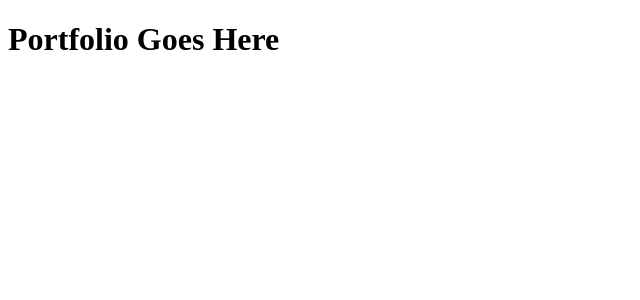
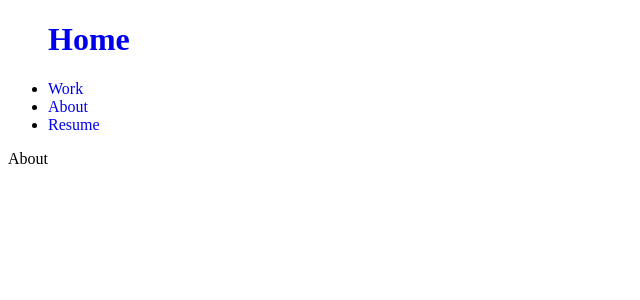
Before and after one commit to sherif-ffs/portfolio_v4, a React (Create React App) app in the folder porto4/: page /about in a window 1280 px wide. Shown: the top 300 px of the page, without its empty margins (0-640 px from the left). Built offline with nearby package versions, Linux system fonts and the light colour scheme; the HTML template or start-up script is replaced by a standard one.

Commit message:
get react-router to work

```diff
--- a/porto4/package.json
+++ b/porto4/package.json
@@ -8,6 +8,7 @@
     "@testing-library/user-event": "^7.2.1",
     "react": "^16.13.1",
     "react-dom": "^16.13.1",
+    "react-router-dom": "^5.2.0",
     "react-scripts": "3.4.1"
   },
   "scripts": {
--- a/porto4/src/App.js
+++ b/porto4/src/App.js
@@ -1,11 +1,39 @@
 import React from 'react';
+import { BrowserRouter, Route } from 'react-router-dom';
 
-function App() {
-  return (
-    <div className="App">
-      <h1>Portfolio Goes Here</h1>
-    </div>
-  );
+import PageTabs from './components/PageTabs';
+import About from './components/about/About'
+import Resume from './components/about/Resume'
+import Work from './components/work/Work'
+
+class App extends React.Component {
+
+  state = {
+    projects: {
+
+    }
+  }
+
+  render() {
+    return (
+      <div>
+        <BrowserRouter>
+          <PageTabs />
+          <div>
+            <Route path="/" exact
+            render={(routeProps) => <Work {...routeProps} state={this.state} loading={this.state.loading} projects={this.state.projects} />}
+            />
+            <Route path="/about"
+              render={(routeProps) => <About {...routeProps} state={this.state} loading={this.state.loading} />}
+             />
+             <Route path="/resume"
+              render={(routeProps) => <Resume {...routeProps} />}
+             />
+          </div>
+        </BrowserRouter>
+      </div>
+    )
+  }
 }
 
 export default App;
--- /dev/null
+++ b/porto4/src/components/PageTabs.js
@@ -0,0 +1,63 @@
+import React from 'react';
+import { Link } from 'react-router-dom';
+
+import '../styles/pageTabs.css'
+
+export default class PageTabs extends React.Component {
+  state = {
+    currentPage: '/',
+    isMobile: false
+  }
+
+  isActiveTab(tabName) {
+    return (tabName === this.state.currentPage) ? 'nav-link active' : 'nav-link';
+  }
+
+  onTabClick(event, tabName) {
+    this.setState({ currentPage: tabName })
+  }
+
+  render () {
+      return (
+        <ul className='nav page-tabs'>
+          <h1 className="nav-title">
+            <Link className={this.isActiveTab('/')} id="nav-title" to="/"
+            onClick={event => this.onTabClick(event, '/')}
+            style={{ textDecoration: 'none' }}
+            >
+              Home
+          </Link>
+          </h1>
+          <div className="nav-item-wrapper">
+              <li className='nav-item'>
+                  <Link className={this.isActiveTab('/')} to="/"
+                          onClick={event => this.onTabClick(event, '/')}
+                          style={{ textDecoration: 'none' }}
+                          >
+                      Work
+                  </Link>
+              </li>
+              <li className='nav-item'>
+                  <Link className={this.isActiveTab('/about')} to="/about"
+                          onClick={event => this.onTabClick(event, '/about')}
+                          style={{ textDecoration: 'none' }}
+                          >
+                      About
+                  </Link>
+              </li>
+              <li className='nav-item'>
+                  <Link className={this.isActiveTab('/resume')} to="/resume"
+                          onClick={event => this.onTabClick(event, '/resume')}
+                          style={{ textDecoration: 'none' }}
+                          >
+                      Resume
+                  </Link>
+              </li>
+          </div>
+        </ul>
+      )
+  }
+
+};
+
+// export default PageTabs;
--- /dev/null
+++ b/porto4/src/components/about/About.js
@@ -0,0 +1,9 @@
+import React from 'react'
+
+export default class About extends React.Component {
+    render() {
+        return (
+            <div>About</div>
+        )
+    }
+}
--- /dev/null
+++ b/porto4/src/components/about/Resume.js
@@ -0,0 +1,9 @@
+import React from 'react'
+
+export default class Resume extends React.Component {
+    render() {
+        return (
+            <div>Resume</div>
+        )
+    }
+}
--- /dev/null
+++ b/porto4/src/components/work/Work.js
@@ -0,0 +1,9 @@
+import React from 'react'
+
+export default class Work extends React.Component {
+    render() {
+        return (
+            <div>Work</div>
+        )
+    }
+}
```
Also changed, not shown: porto4/src/styles/pageTabs.css (added), 1 other file (tests, documents, lock files or other folders).
